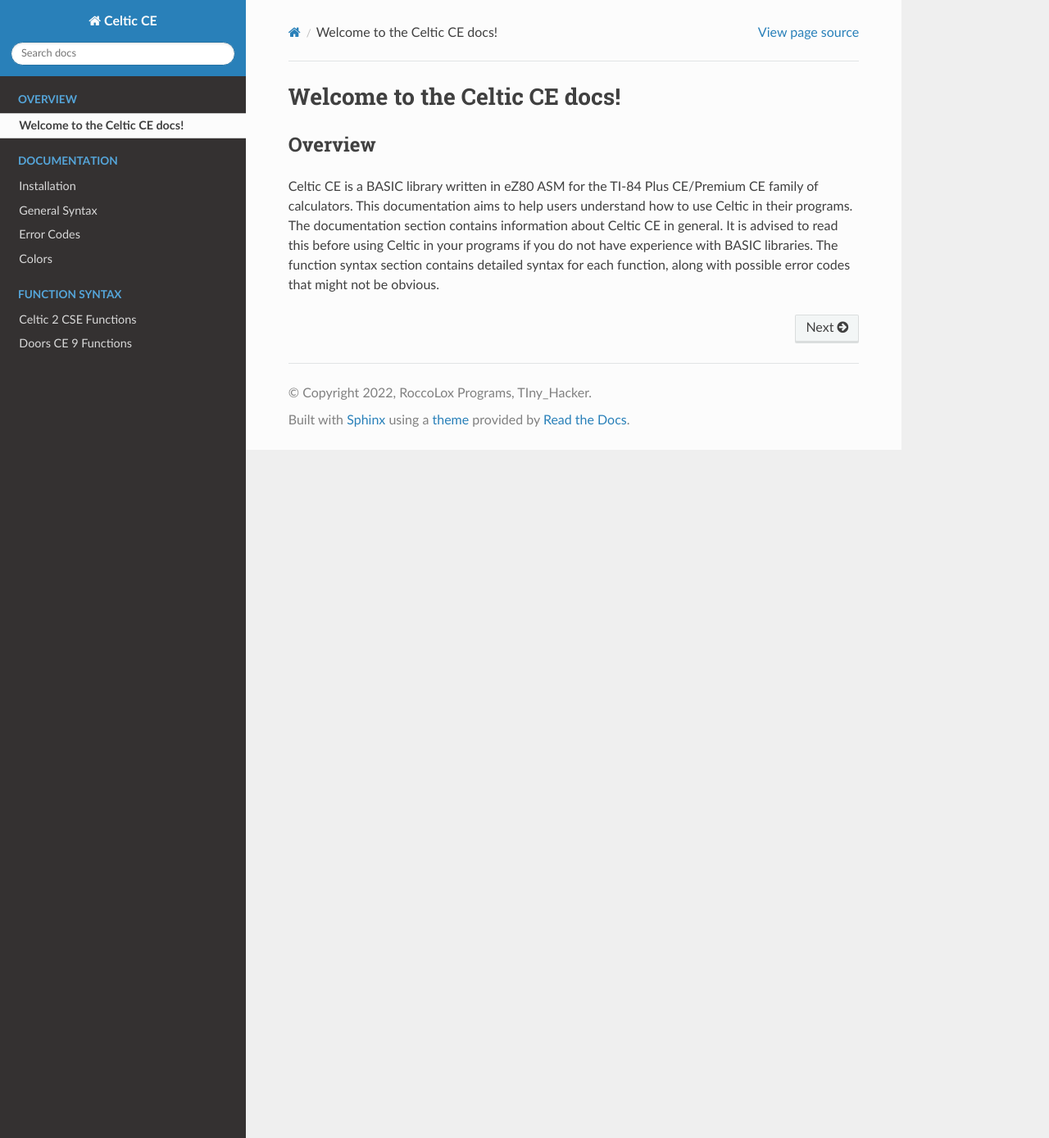
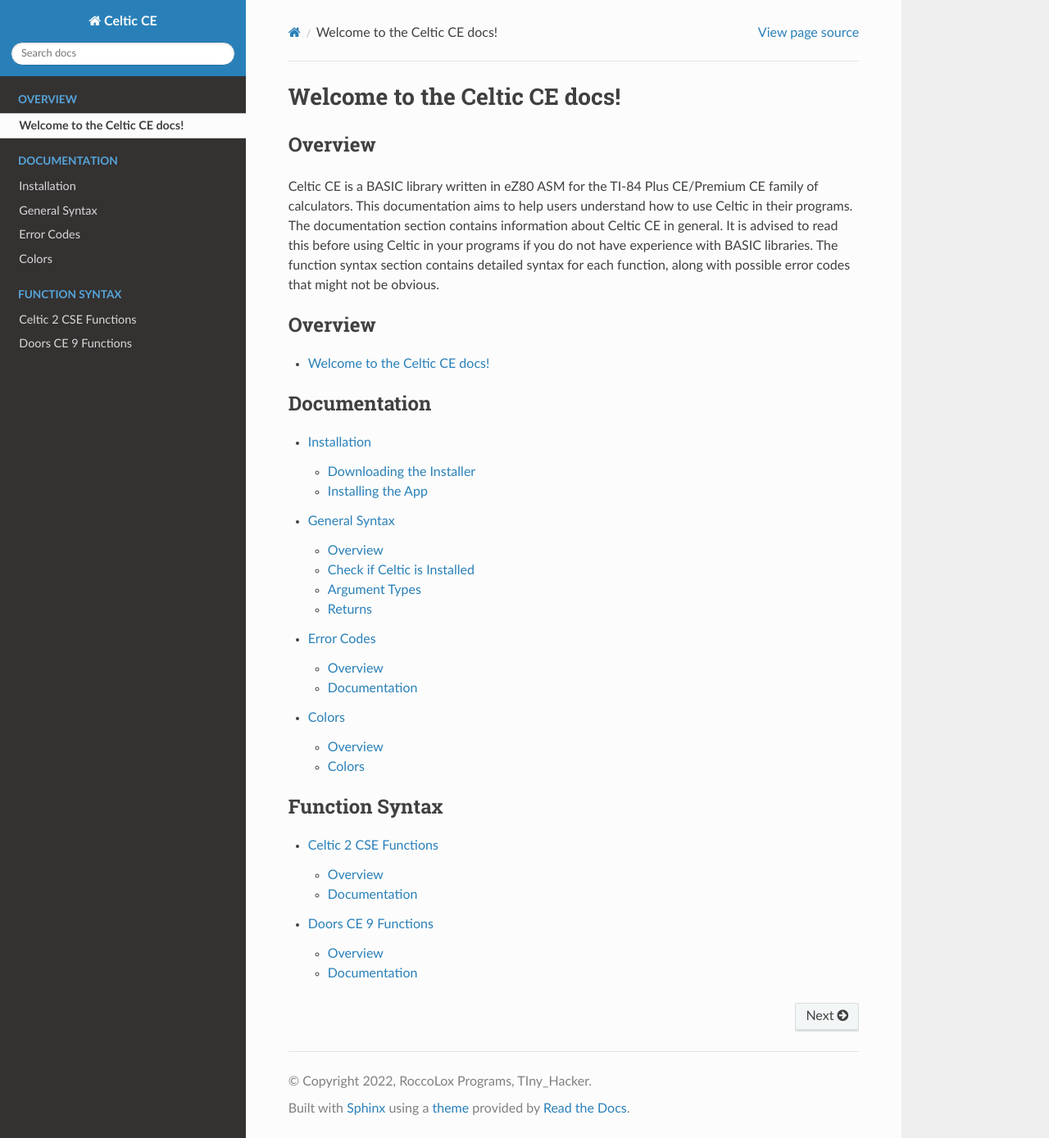
Before and after one commit to RoccoLoxPrograms/CelticCE, a Sphinx documentation site: the page built from docs/index.rst, in a window 1280 px wide and 1389 px high. Shown: the whole window at 82% size. Built offline with Sphinx 7.4.7 and the Read the Docs theme 2.0.0, drawn with Linux system fonts in a browser that asks for light colours.

Commit message:
Add toctree

```diff
--- a/docs/index.rst
+++ b/docs/index.rst
@@ -11,7 +11,7 @@
 
 .. toctree::
    :caption: Overview
-   :hidden:
+   :maxdepth: 2
 
    self
 
@@ -21,7 +21,7 @@
 
 .. toctree::
    :caption: Documentation
-   :hidden:
+   :maxdepth: 2
 
    installation
    gensyntax
@@ -34,7 +34,7 @@
 
 .. toctree::
    :caption: Function Syntax
-   :hidden:
+   :maxdepth: 2
 
    csefunctions
    dcefunctions
```
